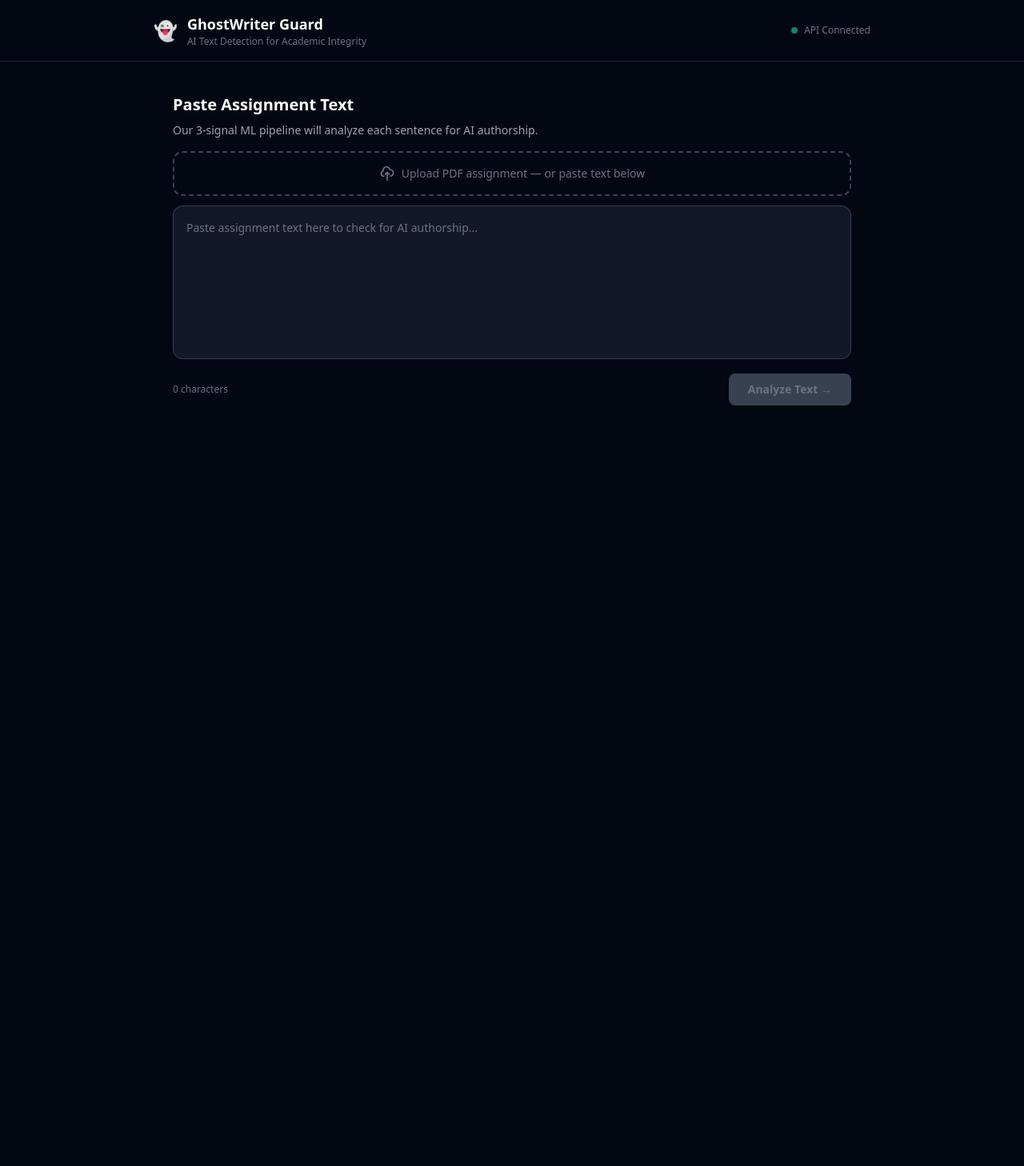
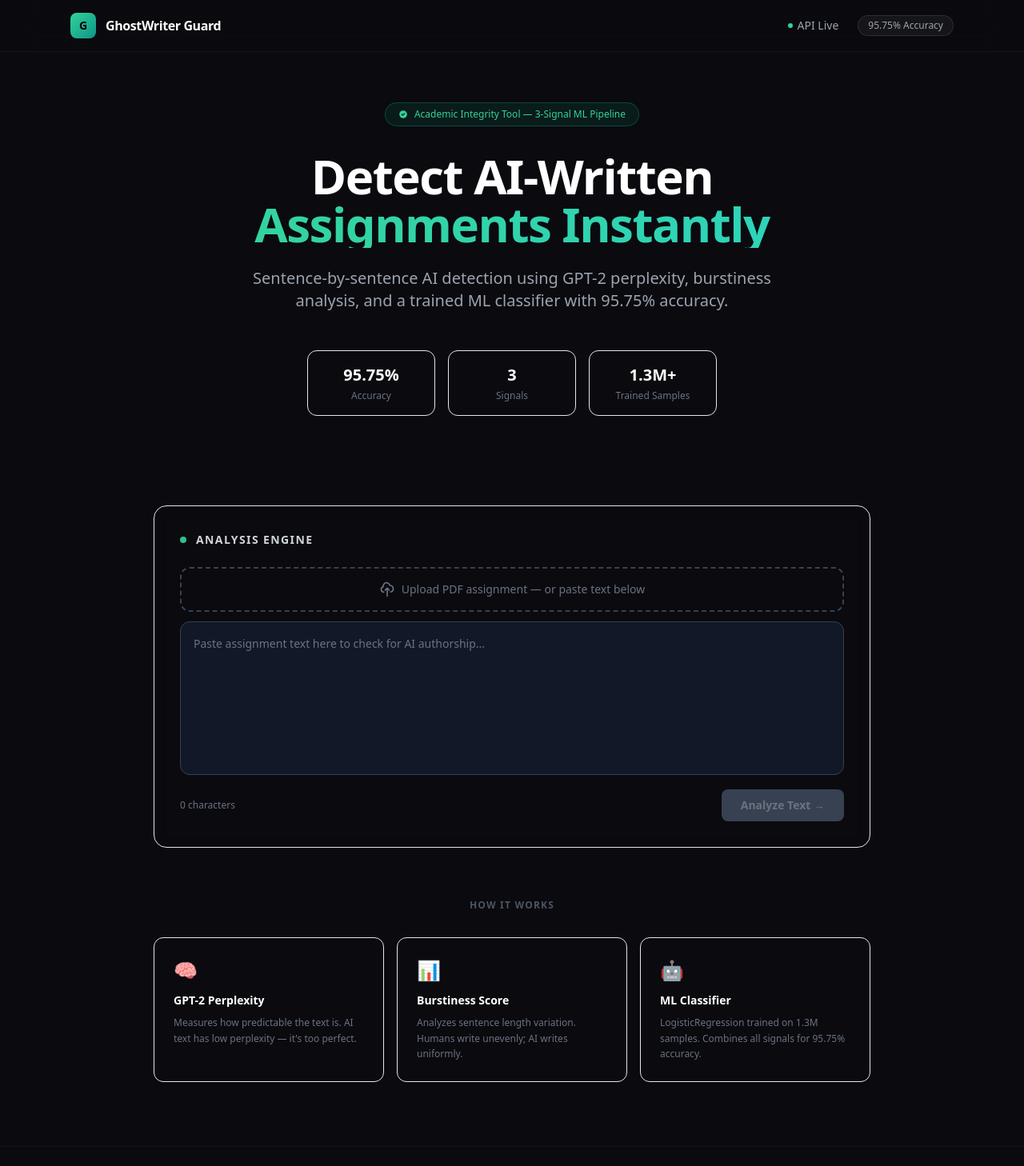
Before and after one commit to AtharvaVavhal/ghostwriter-guard, a React app in the folder frontend/: page / in a window 1280 px wide. Shown: the top 1458 px of the page at 80% size. Before the commit the page ends 800 px from the top, so only its background shows below. Built offline with nearby package versions, Linux system fonts and the light colour scheme; the HTML template or start-up script is replaced by a standard one.

Commit message:
feat: add dataset download and preprocess scripts

```diff
--- a/frontend/src/index.css
+++ b/frontend/src/index.css
@@ -2,49 +2,36 @@
 @tailwind components;
 @tailwind utilities;
 
+@import url('https://fonts.googleapis.com/css2?family=DM+Sans:wght@300;400;500;600;700&family=DM+Mono:wght@400;500&display=swap');
+
 @layer base {
-  * {
-    box-sizing: border-box;
-  }
-
-  html {
-    scroll-behavior: smooth;
-  }
+  * { box-sizing: border-box; }
+  html { scroll-behavior: smooth; }
 
   body {
-    background-color: #030712;
+    background-color: #0a0a0f;
     color: #f9fafb;
     font-family: 'DM Sans', ui-sans-serif, system-ui, sans-serif;
     -webkit-font-smoothing: antialiased;
-    -moz-osx-font-smoothing: grayscale;
   }
 
-  ::-webkit-scrollbar {
-    width: 6px;
-  }
-
-  ::-webkit-scrollbar-track {
-    background: #111827;
-  }
-
-  ::-webkit-scrollbar-thumb {
-    background: #374151;
-    border-radius: 3px;
-  }
-
-  ::-webkit-scrollbar-thumb:hover {
-    background: #4b5563;
-  }
+  ::-webkit-scrollbar { width: 4px; }
+  ::-webkit-scrollbar-track { background: #0a0a0f; }
+  ::-webkit-scrollbar-thumb { background: #1f2937; border-radius: 2px; }
 }
 
 @layer utilities {
   .animate-fade-in {
-    animation: fadeIn 0.4s ease forwards;
+    animation: fadeIn 0.6s ease forwards;
+    opacity: 0;
   }
-
   .animate-slide-up {
-    animation: slideUp 0.4s ease forwards;
+    animation: slideUp 0.6s ease forwards;
+    opacity: 0;
   }
+  .bg-white\/2 { background-color: rgba(255,255,255,0.02); }
+  .bg-white\/3 { background-color: rgba(255,255,255,0.03); }
+  .border-white\/8 { border-color: rgba(255,255,255,0.08); }
 }
 
 @keyframes fadeIn {
@@ -53,6 +40,6 @@
 }
 
 @keyframes slideUp {
-  from { opacity: 0; transform: translateY(16px); }
+  from { opacity: 0; transform: translateY(20px); }
   to { opacity: 1; transform: translateY(0); }
 }
--- a/frontend/src/pages/Home.jsx
+++ b/frontend/src/pages/Home.jsx
@@ -26,39 +26,84 @@
   };
 
   return (
-    <div className="min-h-screen bg-gray-950 text-white">
-      {/* Header */}
-      <header className="border-b border-gray-800 px-6 py-4">
-        <div className="max-w-4xl mx-auto flex items-center justify-between">
+    <div className="min-h-screen bg-[#0a0a0f] text-white font-sans">
+
+      {/* ── Top Nav ─────────────────────────────────────────── */}
+      <nav className="fixed top-0 left-0 right-0 z-50 border-b border-white/5 bg-[#0a0a0f]/80 backdrop-blur-xl">
+        <div className="max-w-6xl mx-auto px-6 h-16 flex items-center justify-between">
           <div className="flex items-center gap-3">
-            <span className="text-2xl">👻</span>
-            <div>
-              <h1 className="text-lg font-bold text-white">GhostWriter Guard</h1>
-              <p className="text-xs text-gray-500">AI Text Detection for Academic Integrity</p>
+            <div className="w-8 h-8 rounded-lg bg-gradient-to-br from-emerald-400 to-teal-600 flex items-center justify-center text-sm font-bold text-black">G</div>
+            <span className="font-semibold text-white tracking-tight">GhostWriter Guard</span>
+          </div>
+          <div className="hidden md:flex items-center gap-6 text-sm text-gray-400">
+            <span className="flex items-center gap-1.5">
+              <span className="w-1.5 h-1.5 rounded-full bg-emerald-400 animate-pulse" />
+              API Live
+            </span>
+            <span className="px-3 py-1 rounded-full bg-white/5 border border-white/10 text-xs">
+              95.75% Accuracy
+            </span>
           </div>
         </div>
-          <div className="flex items-center gap-2 text-xs text-gray-500">
-            <span className="w-2 h-2 bg-emerald-500 rounded-full animate-pulse" />
-            API Connected
+      </nav>
+
+      {/* ── Hero ────────────────────────────────────────────── */}
+      <section className="pt-32 pb-16 px-6">
+        <div className="max-w-4xl mx-auto text-center">
+          {/* Badge */}
+          <div className="inline-flex items-center gap-2 px-4 py-1.5 rounded-full border border-emerald-500/30 bg-emerald-500/10 text-emerald-400 text-xs font-medium mb-8 animate-fade-in">
+            <svg className="w-3 h-3" fill="currentColor" viewBox="0 0 20 20">
+              <path fillRule="evenodd" d="M10 18a8 8 0 100-16 8 8 0 000 16zm3.707-9.293a1 1 0 00-1.414-1.414L9 10.586 7.707 9.293a1 1 0 00-1.414 1.414l2 2a1 1 0 001.414 0l4-4z" clipRule="evenodd" />
+            </svg>
+            Academic Integrity Tool — 3-Signal ML Pipeline
+          </div>
+
+          {/* Headline */}
+          <h1 className="text-4xl md:text-6xl font-bold tracking-tight mb-6 animate-slide-up" style={{animationDelay: '0.1s'}}>
+            Detect AI-Written
+            <span className="block bg-gradient-to-r from-emerald-400 to-teal-400 bg-clip-text text-transparent">
+              Assignments Instantly
+            </span>
+          </h1>
+
+          <p className="text-gray-400 text-lg md:text-xl max-w-2xl mx-auto mb-12 leading-relaxed animate-slide-up" style={{animationDelay: '0.2s'}}>
+            Sentence-by-sentence AI detection using GPT-2 perplexity, burstiness analysis, and a trained ML classifier with 95.75% accuracy.
+          </p>
+
+          {/* Stats Row */}
+          <div className="grid grid-cols-3 gap-4 max-w-lg mx-auto mb-12 animate-slide-up" style={{animationDelay: '0.3s'}}>
+            {[
+              { value: "95.75%", label: "Accuracy" },
+              { value: "3", label: "Signals" },
+              { value: "1.3M+", label: "Trained Samples" },
+            ].map((stat) => (
+              <div key={stat.label} className="p-4 rounded-xl bg-white/3 border border-white/8 text-center">
+                <p className="text-xl font-bold text-white">{stat.value}</p>
+                <p className="text-xs text-gray-500 mt-1">{stat.label}</p>
+              </div>
+            ))}
           </div>
         </div>
-      </header>
+      </section>
 
-      {/* Main */}
-      <main className="max-w-4xl mx-auto px-6 py-10 space-y-8">
-        {/* Input */}
-        <section>
-          <h2 className="text-xl font-bold mb-2">Paste Assignment Text</h2>
-          <p className="text-sm text-gray-400 mb-4">
-            Our 3-signal ML pipeline will analyze each sentence for AI authorship.
-          </p>
+      {/* ── Main Analyzer ───────────────────────────────────── */}
+      <section className="px-6 pb-16">
+        <div className="max-w-4xl mx-auto">
+          <div className="rounded-2xl border border-white/8 bg-white/2 p-6 md:p-8 backdrop-blur animate-slide-up" style={{animationDelay: '0.4s'}}>
+            <div className="flex items-center gap-3 mb-6">
+              <div className="w-2 h-2 rounded-full bg-emerald-400 animate-pulse" />
+              <h2 className="text-sm font-semibold text-gray-300 uppercase tracking-widest">Analysis Engine</h2>
+            </div>
             <TextInput onSubmit={handleSubmit} loading={loading} />
-        </section>
+          </div>
 
           {/* Error */}
           {error && (
-          <div className="p-4 rounded-xl bg-red-500/10 border border-red-500/40 text-red-400 text-sm">
-            ⚠️ {error}
+            <div className="mt-4 p-4 rounded-xl bg-red-500/10 border border-red-500/20 text-red-400 text-sm flex items-center gap-3">
+              <svg className="w-4 h-4 shrink-0" fill="none" stroke="currentColor" viewBox="0 0 24 24">
+                <path strokeLinecap="round" strokeLinejoin="round" strokeWidth={2} d="M12 8v4m0 4h.01M21 12a9 9 0 11-18 0 9 9 0 0118 0z" />
+              </svg>
+              {error}
             </div>
           )}
 
@@ -67,54 +112,89 @@
 
           {/* Results */}
           {result && !loading && (
-          <section className="space-y-6 animate-slide-up">
+            <div className="mt-6 space-y-6 animate-slide-up">
+
+              {/* Results Header */}
               <div className="flex items-center justify-between">
-              <h2 className="text-xl font-bold">Results</h2>
+                <div className="flex items-center gap-3">
+                  <div className="w-2 h-2 rounded-full bg-emerald-400" />
+                  <h2 className="text-sm font-semibold text-gray-300 uppercase tracking-widest">Detection Results</h2>
+                </div>
                 <div className="flex items-center gap-3">
                   <DownloadReport result={result} />
                   <button
                     onClick={() => setResult(null)}
-                  className="text-xs text-gray-500 hover:text-gray-300 transition-colors"
+                    className="text-xs text-gray-600 hover:text-gray-400 transition-colors px-3 py-1.5 rounded-lg hover:bg-white/5"
                   >
                     Clear ✕
                   </button>
                 </div>
               </div>
 
-            <div className="grid grid-cols-1 md:grid-cols-3 gap-6">
+              {/* Score + Stats */}
+              <div className="grid grid-cols-1 md:grid-cols-4 gap-4">
                 <div className="md:col-span-1">
                   <ScoreBadge score={result.overall_score} />
                 </div>
-              <div className="md:col-span-2 grid grid-cols-3 gap-3 content-start">
-                <div className="p-4 rounded-xl bg-gray-900 border border-gray-800 text-center">
-                  <p className="text-2xl font-bold text-white">{result.sentences.length}</p>
-                  <p className="text-xs text-gray-500 mt-1">Sentences</p>
+                <div className="md:col-span-3 grid grid-cols-3 gap-4">
+                  {[
+                    { label: "Total Sentences", value: result.sentences.length, color: "text-white" },
+                    { label: "AI Flagged", value: result.sentences.filter(s => s.score >= 0.65).length, color: "text-red-400" },
+                    { label: "Human", value: result.sentences.filter(s => s.score < 0.35).length, color: "text-emerald-400" },
+                  ].map((stat) => (
+                    <div key={stat.label} className="p-5 rounded-xl bg-white/3 border border-white/8 flex flex-col justify-between">
+                      <p className={`text-3xl font-bold ${stat.color}`}>{stat.value}</p>
+                      <p className="text-xs text-gray-500 mt-2">{stat.label}</p>
                     </div>
-                <div className="p-4 rounded-xl bg-gray-900 border border-gray-800 text-center">
-                  <p className="text-2xl font-bold text-red-400">
-                    {result.sentences.filter(s => s.score >= 0.65).length}
-                  </p>
-                  <p className="text-xs text-gray-500 mt-1">AI Flagged</p>
-                </div>
-                <div className="p-4 rounded-xl bg-gray-900 border border-gray-800 text-center">
-                  <p className="text-2xl font-bold text-emerald-400">
-                    {result.sentences.filter(s => s.score < 0.35).length}
-                  </p>
-                  <p className="text-xs text-gray-500 mt-1">Human</p>
-                </div>
+                  ))}
                 </div>
               </div>
 
-            <div className="flex gap-4 text-xs text-gray-400">
-              <span className="flex items-center gap-1.5"><span className="w-2 h-2 rounded-full bg-emerald-400" /> Human (0–35%)</span>
-              <span className="flex items-center gap-1.5"><span className="w-2 h-2 rounded-full bg-yellow-400" /> Uncertain (35–65%)</span>
-              <span className="flex items-center gap-1.5"><span className="w-2 h-2 rounded-full bg-red-400" /> AI (65–100%)</span>
+              {/* Legend */}
+              <div className="flex flex-wrap gap-4 text-xs text-gray-500 px-1">
+                <span className="flex items-center gap-2"><span className="w-2 h-2 rounded-full bg-emerald-400 inline-block" /> Human (0–35%)</span>
+                <span className="flex items-center gap-2"><span className="w-2 h-2 rounded-full bg-yellow-400 inline-block" /> Uncertain (35–65%)</span>
+                <span className="flex items-center gap-2"><span className="w-2 h-2 rounded-full bg-red-400 inline-block" /> AI Generated (65–100%)</span>
               </div>
 
+              {/* Sentence Heatmap */}
+              <div className="rounded-2xl border border-white/8 bg-white/2 p-6">
                 <SentenceHeatmap sentences={result.sentences} />
+              </div>
+            </div>
+          )}
+        </div>
+      </section>
+
+      {/* ── How It Works ────────────────────────────────────── */}
+      {!result && !loading && (
+        <section className="px-6 pb-20">
+          <div className="max-w-4xl mx-auto">
+            <h3 className="text-center text-xs font-semibold text-gray-600 uppercase tracking-widest mb-8">How It Works</h3>
+            <div className="grid grid-cols-1 md:grid-cols-3 gap-4">
+              {[
+                { icon: "🧠", title: "GPT-2 Perplexity", desc: "Measures how predictable the text is. AI text has low perplexity — it's too perfect." },
+                { icon: "📊", title: "Burstiness Score", desc: "Analyzes sentence length variation. Humans write unevenly; AI writes uniformly." },
+                { icon: "🤖", title: "ML Classifier", desc: "LogisticRegression trained on 1.3M samples. Combines all signals for 95.75% accuracy." },
+              ].map((item) => (
+                <div key={item.title} className="p-6 rounded-xl border border-white/8 bg-white/2 hover:border-emerald-500/30 hover:bg-emerald-500/5 transition-all duration-300">
+                  <div className="text-2xl mb-3">{item.icon}</div>
+                  <h4 className="font-semibold text-white text-sm mb-2">{item.title}</h4>
+                  <p className="text-xs text-gray-500 leading-relaxed">{item.desc}</p>
+                </div>
+              ))}
+            </div>
+          </div>
         </section>
       )}
-      </main>
+
+      {/* ── Footer ──────────────────────────────────────────── */}
+      <footer className="border-t border-white/5 px-6 py-6">
+        <div className="max-w-4xl mx-auto flex flex-col md:flex-row items-center justify-between gap-4 text-xs text-gray-600">
+          <span>© 2025 GhostWriter Guard — Academic Integrity Tool</span>
+          <span>Built with FastAPI · React · GPT-2 · scikit-learn</span>
+        </div>
+      </footer>
     </div>
   );
 }
```
Also changed, not shown: 2 other files (tests, documents, lock files or other folders). Lines whose indentation alone changed are shown as unchanged.
